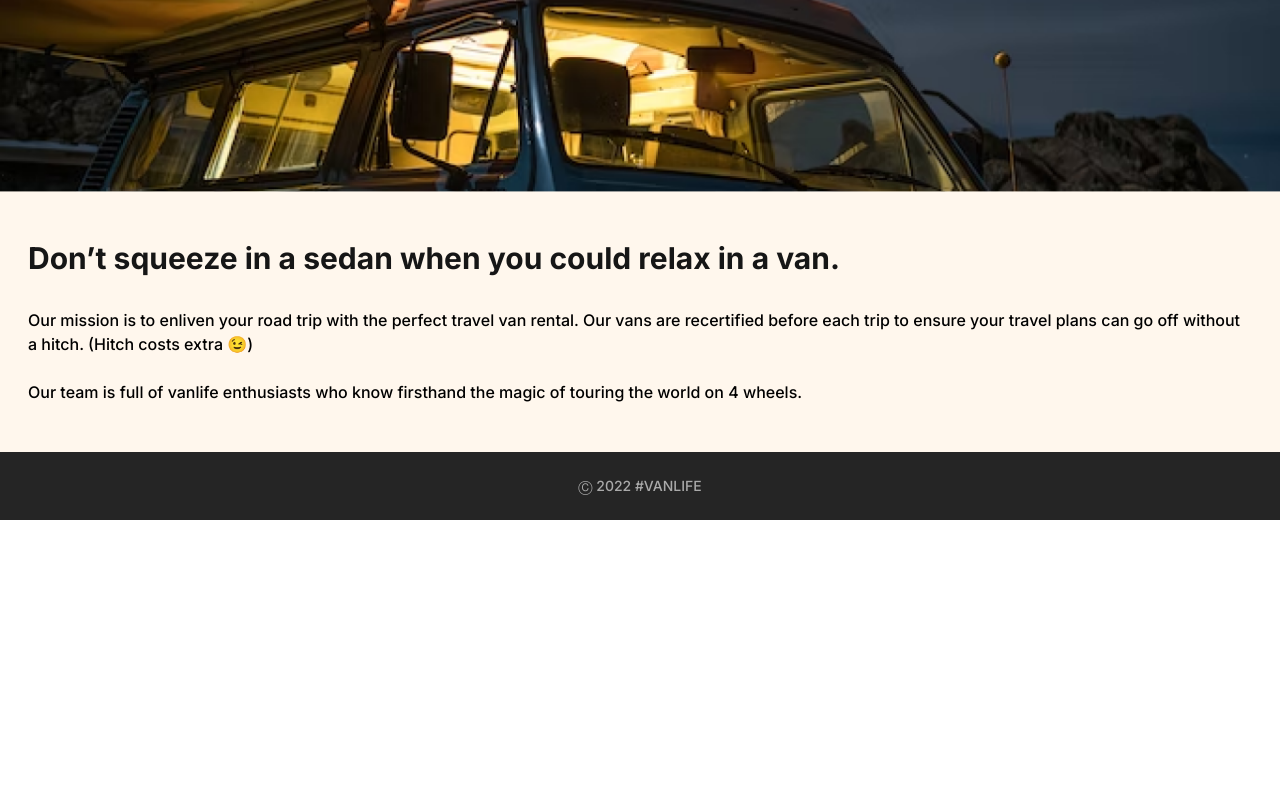
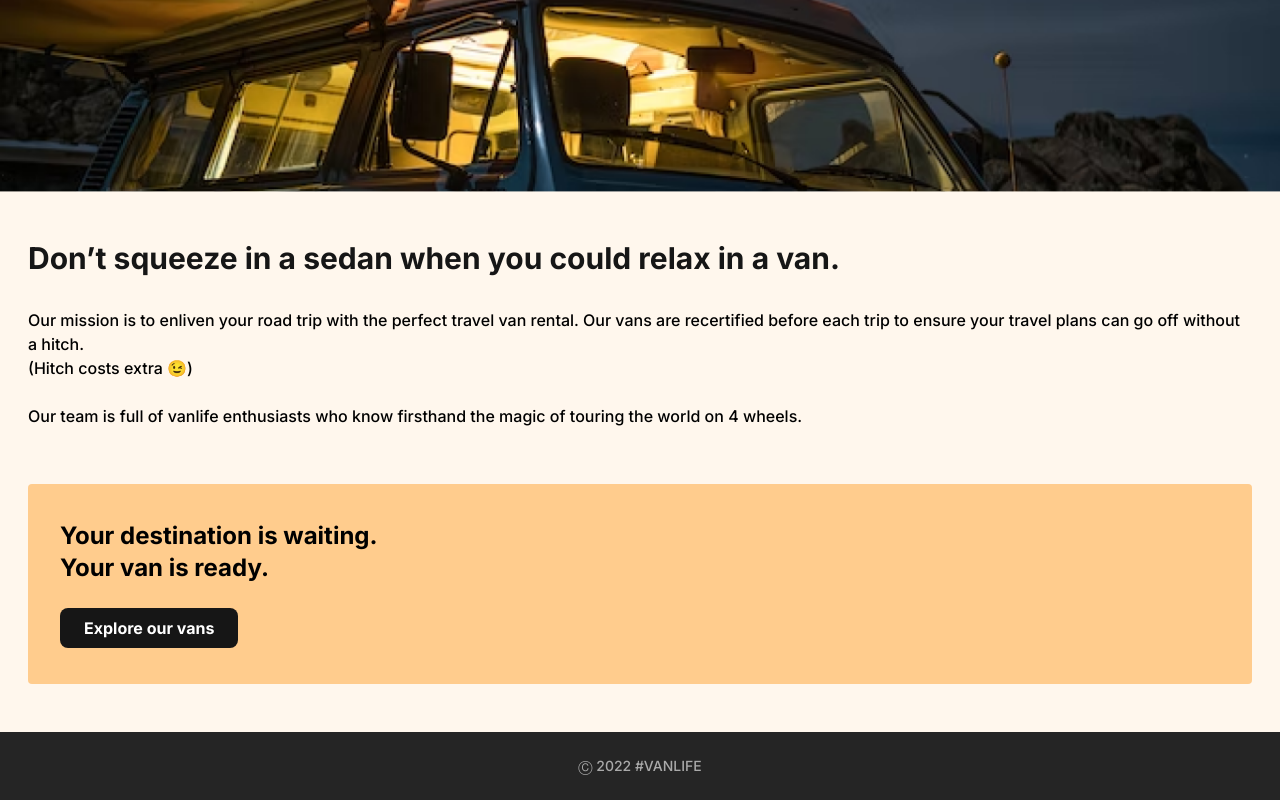
Before and after one commit to SGM-dev/van-life, a React (Vite) app: page /about in a window 1280 px wide. Shown: the part 449-1249 px from the top of the page. Before the commit the page ends 969 px from the top, so only its background shows below. Built offline with nearby package versions, Linux system fonts and the light colour scheme.

Commit message:
add final section for About component

```diff
--- a/src/pages/About.jsx
+++ b/src/pages/About.jsx
@@ -13,7 +13,8 @@ function About() {
           <p>
             Our mission is to enliven your road trip with the perfect travel van
             rental. Our vans are recertified before each trip to ensure your
-            travel plans can go off without a hitch. (Hitch costs extra 😉)
+            travel plans can go off without a hitch.
+            <br /> (Hitch costs extra 😉)
           </p>
           <br />
           <p>
@@ -21,6 +22,15 @@ function About() {
             of touring the world on 4 wheels.
           </p>
         </article>
+        <section className="bg-orange-120 mt-14 rounded px-8 py-9 font-inter">
+          <h2 className="self-center text-2xl font-bold">
+            Your destination is waiting.
+            <br /> Your van is ready.
+          </h2>
+          <button className="mt-6 rounded-lg bg-black-910 px-6 py-2 text-base font-bold text-white">
+            Explore our vans
+          </button>
+        </section>
       </section>
     </main>
   );
```
